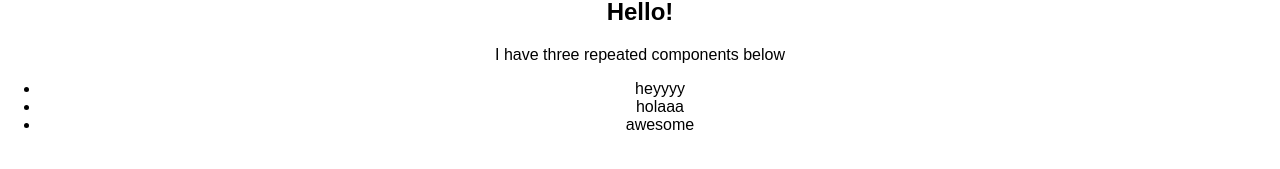
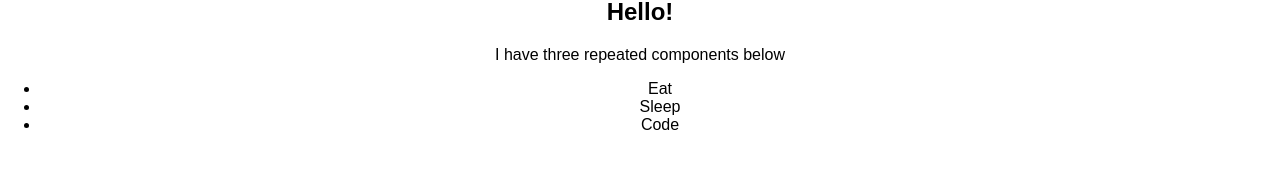
Before and after one commit to adhywiranata/react-jest-tdd, a React (Create React App) app: page / in a window 1280 px wide. Shown: the part 251-420 px from the top of the page. Built offline with nearby package versions, Linux system fonts and the light colour scheme.

Commit message:
update HelloSection test cases on states

```diff
--- a/src/components/HelloSection.js
+++ b/src/components/HelloSection.js
@@ -1,15 +1,24 @@
 import React from 'react';
 
 export default class HelloSection extends React.Component {
+  constructor() {
+    super();
+    this.state = {
+      todos: [
+        { id: 1, task: 'Eat', completed: false },
+        { id: 2, task: 'Sleep', completed: false },
+        { id: 3, task: 'Code', completed: false },
+      ],
+    }
+  }
+
   render() {
     return (
       <section>
         <h1>Hello!</h1>
         <p>I have three repeated components below</p>
         <ul>
-          <li>heyyyy</li>
-          <li>holaaa</li>
-          <li>awesome</li>
+          { this.state.todos.map(todo => <li key={todo.id}>{todo.task}</li>) }
         </ul>
       </section>
     );
```
Also changed, not shown: 1 other file (tests, documents, lock files or other folders).
